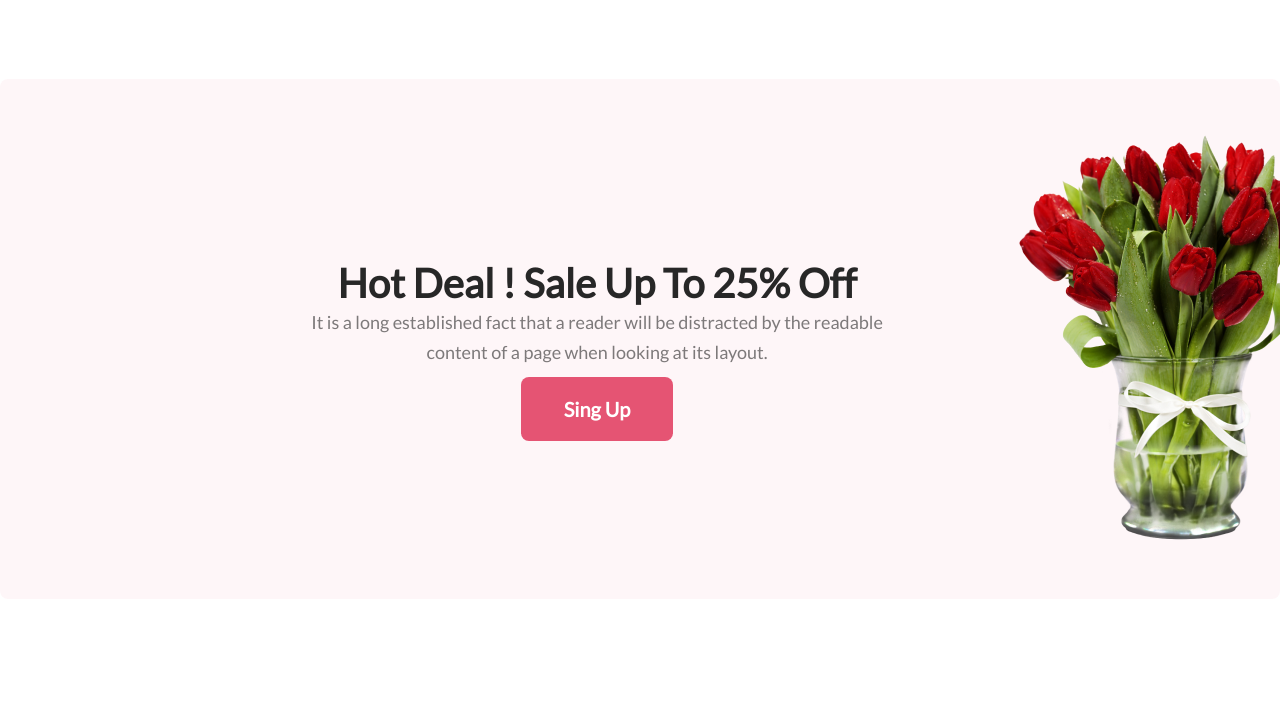
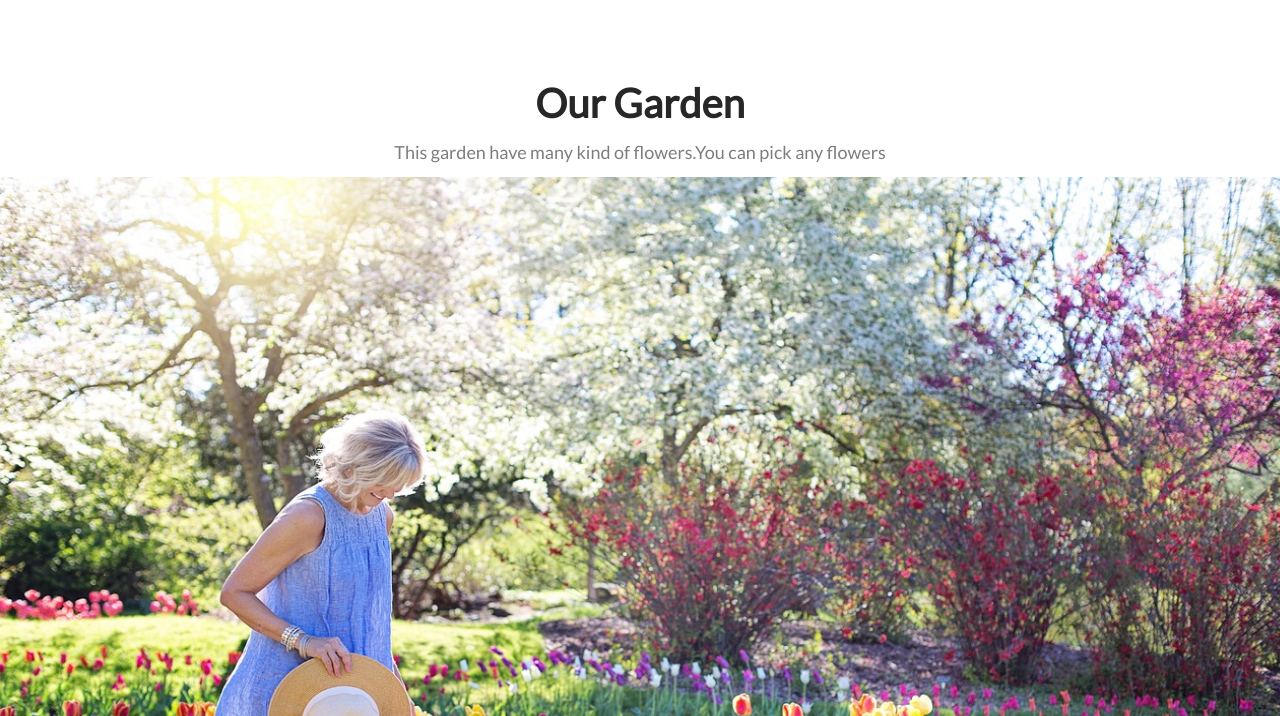
Before and after one commit to mdhabibkhan/nothing, a plain HTML site: page index.html in a window 1280 px wide. Shown: the part 1599-2315 px from the top of the page. Drawn offline with Linux system fonts and the light colour scheme; a web font is replaced by a local one.

Commit message:
added garedn section

```diff
--- a/index.html
+++ b/index.html
@@ -51,7 +51,19 @@
             </div>
          </section>
          <!-- feature section end here -->
+            <!-- our gerden section start here -->
+            <section class="garden-section">
+                <div class="garden-content">
+                    <h2 class="gerden-title">Our Garden</h2>
+                    <p class="gerden-des">This garden have many kind of flowers.You can pick any flowers</p>
+                </div>
+                <div class="garden-img">
+                    <img src="/flower-shop-assignment/garden.jpg" alt="" class="image-garden">
+                </div>
+            </section>
 
+
+            <!-- our gerden section end here -->
          <!-- Hot Deal section start here -->
          <section class="hot-section">
             <div class="hot-container">
--- a/style.css
+++ b/style.css
@@ -47,7 +47,7 @@
 
 .img{
     width: 550px;
-    height: 652px;
+    height: 710px;
     padding-top: 80px;
     padding-right: 150px;
 
@@ -122,6 +122,39 @@
     padding-top: 10px;
 }
 /* feature section end here */
+
+/* garden section start here */
+    .garden-section{
+        margin-top: 100px;
+        margin-bottom: 100px;
+        text-align: center;
+    }
+    .gerden-title{
+        color: #272727;
+        font-size: 40px;
+        font-weight: 800;
+        font-family: 'Lato', sans-serif;
+        text-align: center;
+    }
+    .gerden-des{
+       text-align: center;
+    color: rgba(39, 39, 39, 0.60);
+    font-size: 18px;
+    font-weight: 400;
+    line-height: 30px;
+    padding-top: 10px;
+    padding-bottom: 10px;
+
+    }
+    .image-garden{
+        text-align: center;
+        width: 1300px;
+        margin: auto;
+        height: 800px;
+        border-radius: 5px;
+    }
+
+/* garden section end here */
 
 /* hot deal start here */
 .hot-section{
```
Also changed, not shown: flower-shop-assignment/garden.jpg (added).
